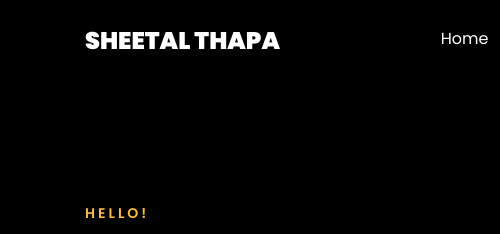
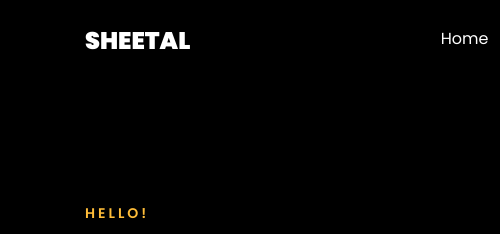
Before and after one commit to spuday90/sheetalthapa, a plain HTML site: page index.html in a window 1280 px wide. Shown: the top 234 px of the page, 0-500 px from the left. Drawn offline with Linux system fonts and the light colour scheme; animation ran at ten frames a second; files whose address does not match are found by name.

Commit message:
Update index.html

```diff
--- a/index.html
+++ b/index.html
@@ -27,7 +27,7 @@
 
     <nav class="navbar navbar-expand-lg navbar-dark ftco_navbar ftco-navbar-light site-navbar-target" id="ftco-navbar">
 	    <div class="container">
-	      <a class="navbar-brand" href="index.html">Sheetal Thapa</a>
+	      <a class="navbar-brand" href="index.html">Sheetal</a>
 	      <button class="navbar-toggler js-fh5co-nav-toggle fh5co-nav-toggle" type="button" data-toggle="collapse" data-target="#ftco-nav" aria-controls="ftco-nav" aria-expanded="false" aria-label="Toggle navigation">
 	        <span class="oi oi-menu"></span> Menu
 	      </button>
```
